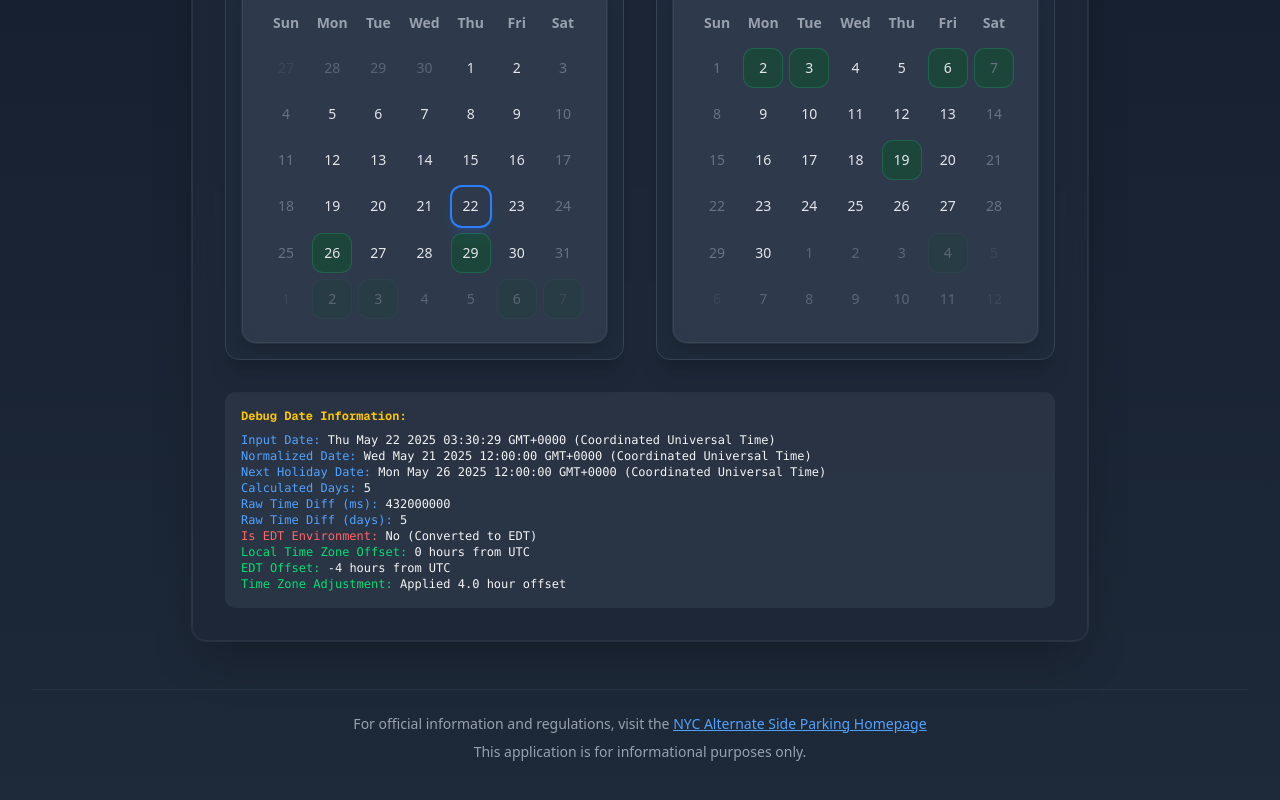
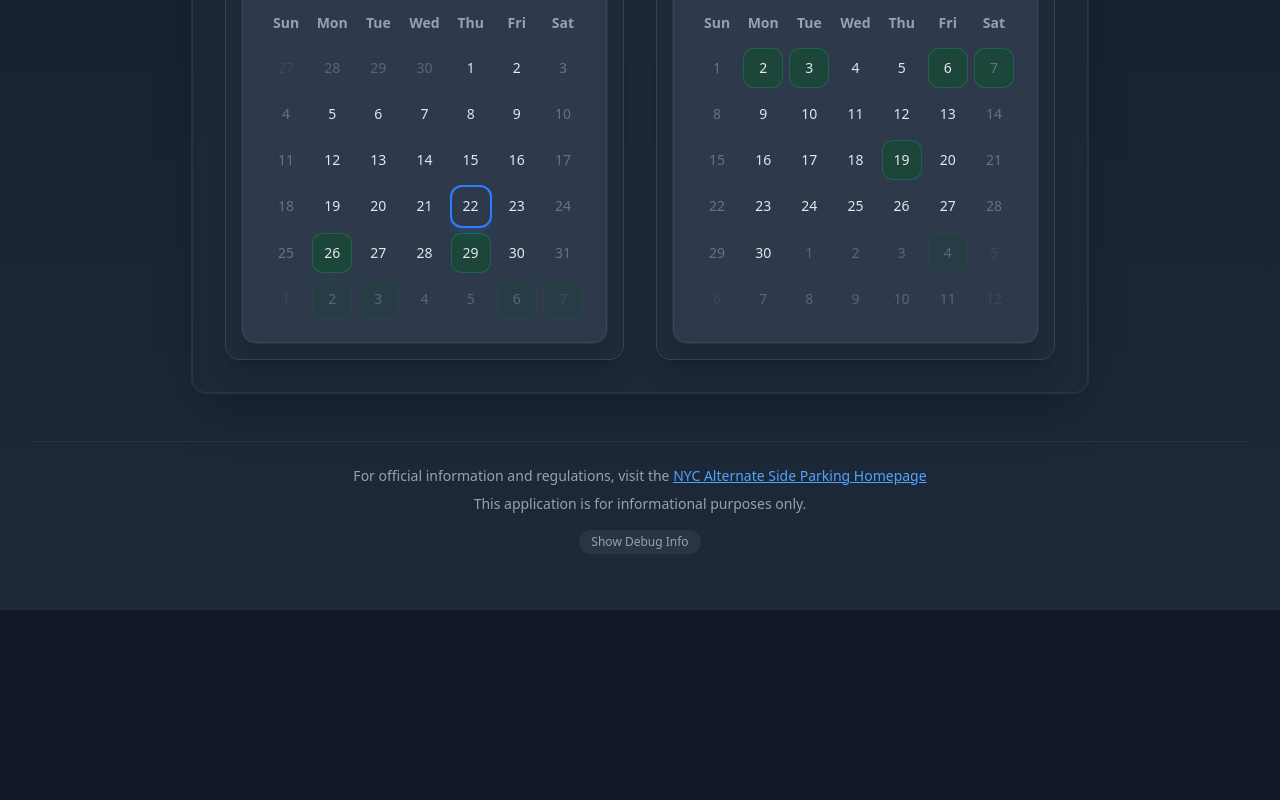
Before and after one commit to ryancummings/nyc-asp, a Next.js app: page / in a window 1280 px wide. Shown: the part 821-1621 px from the top of the page. After the commit the page ends 1431 px from the top, so only its background shows below. Built offline with nearby package versions, Linux system fonts and the light colour scheme.

Commit message:
Toggle for debug info

```diff
--- a/app/page.tsx
+++ b/app/page.tsx
@@ -1,11 +1,17 @@
+'use client';
+
+import { useState } from 'react';
 import { isHolidayToday, getUpcomingHolidays, formatDaysUntil, formatDateId, debugDateInfo, type Holiday } from '../utils/dates';
 import { CalendarSection } from '../components/calendar-section';
 import { Footer } from '../components/footer';
 
 export default function Home() {
+  const [showDebug, setShowDebug] = useState(false);
   const today = new Date();
   const { isHoliday, holidayName } = isHolidayToday(today);
   const upcomingHolidays = getUpcomingHolidays(today);
+
+  const toggleDebug = () => setShowDebug(!showDebug);
 
   return (
     <main className="min-h-screen p-3 sm:p-8 bg-gradient-to-b from-gray-900 to-gray-800">
@@ -44,7 +50,7 @@ export default function Home() {
         <CalendarSection initialDate={today} />
 
         {/* Debug information */}
-        {debugDateInfo && (
+        {debugDateInfo && showDebug && (
           <div className="mt-8 p-4 bg-gray-700/50 rounded-lg text-left text-xs font-mono overflow-auto">
             <h3 className="font-bold mb-2 text-yellow-400">Debug Date Information:</h3>
             <pre className="whitespace-pre-wrap break-all">
@@ -63,7 +69,7 @@ export default function Home() {
         )}
       </section>
 
-      <Footer />
+      <Footer showDebug={showDebug} onToggleDebug={toggleDebug} />
     </main>
   );
 }
--- a/components/footer.tsx
+++ b/components/footer.tsx
@@ -1,4 +1,11 @@
-export function Footer() {
+'use client';
+
+interface FooterProps {
+  showDebug: boolean;
+  onToggleDebug: () => void;
+}
+
+export function Footer({ showDebug, onToggleDebug }: FooterProps) {
   return (
     <footer className="mt-12 py-6 border-t border-gray-700/50">
       <div className="max-w-4xl mx-auto text-center text-gray-400 text-sm">
@@ -13,9 +20,16 @@ export function Footer() {
             NYC Alternate Side Parking Homepage
           </a>
         </p>
-        <p>
+        <p className="mb-4">
           This application is for informational purposes only.
         </p>
+
+        <button
+          onClick={onToggleDebug}
+          className="text-xs px-3 py-1 bg-gray-700/50 hover:bg-gray-700 rounded-full transition-colors"
+        >
+          {showDebug ? 'Hide Debug Info' : 'Show Debug Info'}
+        </button>
       </div>
     </footer>
   );
```
